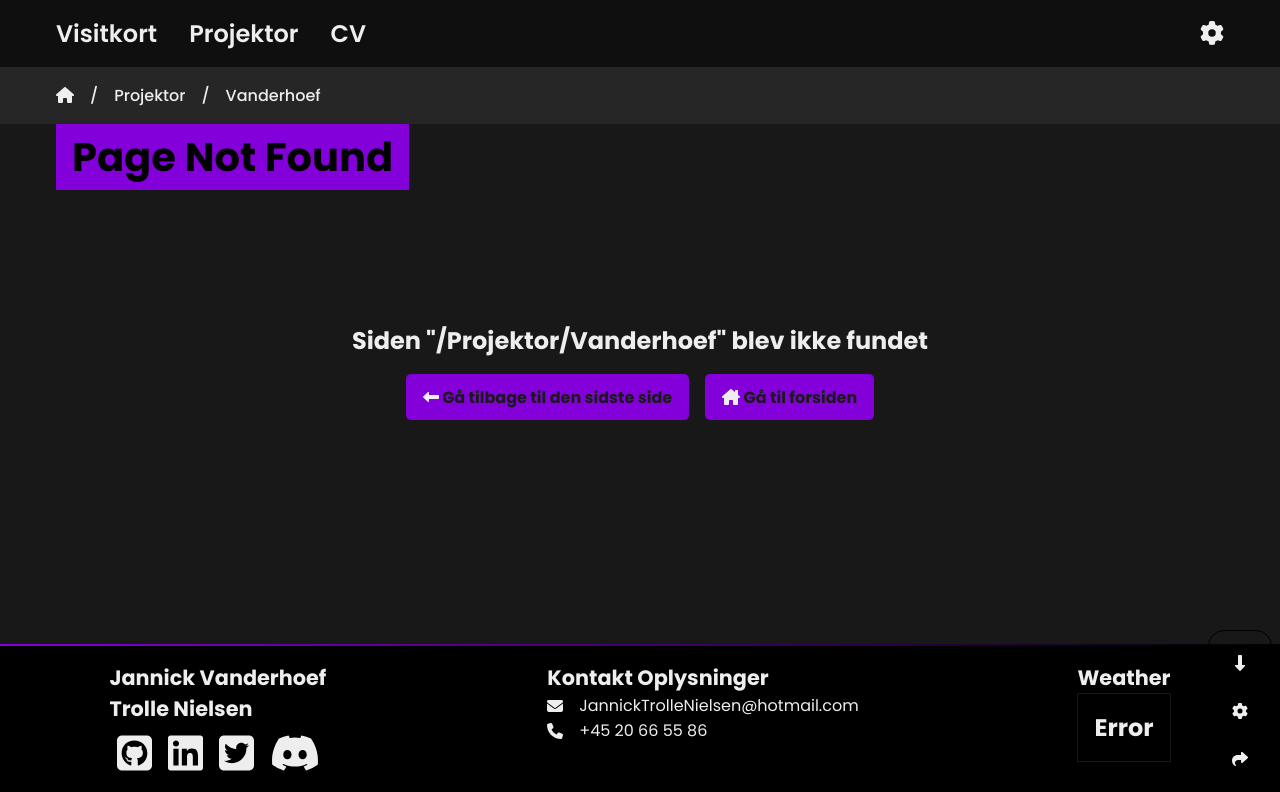
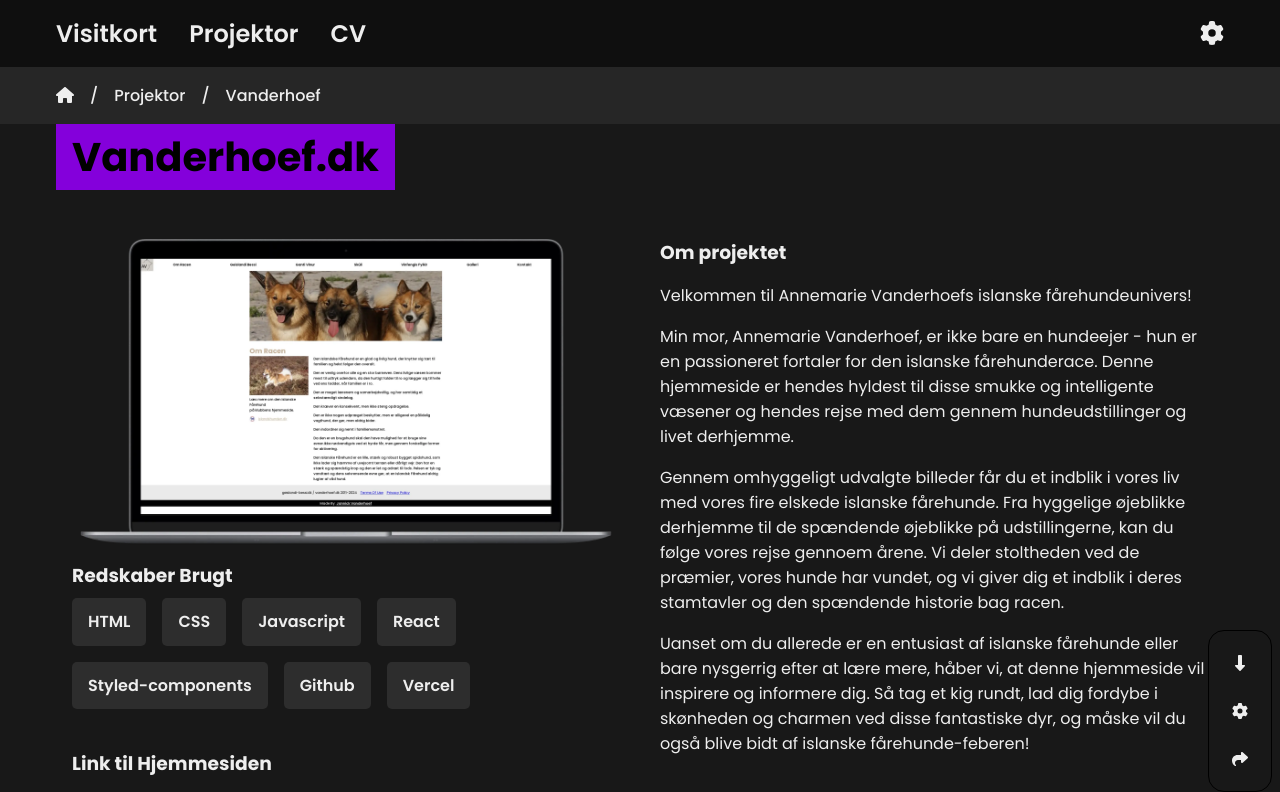
Before and after one commit to LolerSwager/portfolie-2023-react, a React (Create React App) app: page /Projektor/Vanderhoef in a window 1280 px wide. Shown: the top 792 px of the page. Built offline with nearby package versions, Linux system fonts and the light colour scheme; no server answers.

Commit message:
spitting Projektor into sebret pages

```diff
--- a/src/Components/Header/Header.jsx
+++ b/src/Components/Header/Header.jsx
@@ -30,7 +30,7 @@ export default function Header() {
                         </Link>
                     </li> */}
                     <li>
-                        <Link to="Projects" onClick={() => setMenuState((prevState) => !prevState)}>
+                        <Link to="Projektor" onClick={() => setMenuState((prevState) => !prevState)}>
                             Projektor
                         </Link>
                     </li>
--- a/src/Components/Main.jsx
+++ b/src/Components/Main.jsx
@@ -21,7 +21,7 @@ const StyledMain = styled.main`
     .ContainerMax {
         max-width: var(--pageMaxWidth);
         width: 100%;
-        padding: 0 1rem;
+        padding: 0 1rem 3rem 1rem;
         margin: 0 auto;
         h1 {
             background-color: var(--activeColor);
@@ -29,7 +29,7 @@ const StyledMain = styled.main`
             display: flex;
             padding: 0.2rem 1rem;
             font-size: 2.5rem;
-            margin-bottom: 1rem;
+            margin-bottom: 3rem;
             width: max-content;
         }
         @media only screen and (max-width: 700px) {
--- /dev/null
+++ b/src/Pages/Project.jsx
@@ -0,0 +1,173 @@
+import { styled } from "styled-components";
+import { FontAwesomeIcon } from "@fortawesome/react-fontawesome";
+import { faHouseChimney } from "@fortawesome/free-solid-svg-icons";
+import { faGithub } from "@fortawesome/free-brands-svg-icons";
+import Main from "../Components/Main";
+import VScreenshot from "../Assets/image/vanderhoef_screnshot.webp";
+import { Link } from "react-router-dom";
+
+export default function Project() {
+    return (
+        <Main PageHeader="Vanderhoef.dk" PageTitle="Vanderhoef.dk lavet af Jannick Vanderhoef Trolle Nielsen">
+            <StyledProject>
+                <section className="projekt-left">
+                    <img src={VScreenshot} alt="et skærmbilled af vanderhoef.dk start skærm i det man kommer ind på siden" loading="lazy" />
+                    <div className="skill-tags">
+                        <h3>Redskaber Brugt</h3>
+                        <ul>
+                            <li>HTML</li>
+                            <li>CSS</li>
+                            <li>Javascript</li>
+                            <li>React</li>
+                            <li>Styled-components</li>
+                            <li>Github</li>
+                            <li>Vercel</li>
+                        </ul>
+                    </div>
+                </section>
+                <section className="projekt-text">
+                    <h3>Om projektet </h3>
+                    <p>Velkommen til Annemarie Vanderhoefs islanske fårehundeunivers!</p>
+                    <p>
+                        Min mor, Annemarie Vanderhoef, er ikke bare en hundeejer - hun er en passioneret fortaler for den islanske fårehunderace. Denne hjemmeside er hendes hyldest til disse smukke og
+                        intelligente væsener og hendes rejse med dem gennem hundeudstillinger og livet derhjemme.
+                    </p>
+                    <p>
+                        Gennem omhyggeligt udvalgte billeder får du et indblik i vores liv med vores fire elskede islanske fårehunde. Fra hyggelige øjeblikke derhjemme til de spændende øjeblikke på
+                        udstillingerne, kan du følge vores rejse gennoem årene. Vi deler stoltheden ved de præmier, vores hunde har vundet, og vi giver dig et indblik i deres stamtavler og den
+                        spændende historie bag racen.
+                    </p>
+                    <p>
+                        Uanset om du allerede er en entusiast af islanske fårehunde eller bare nysgerrig efter at lære mere, håber vi, at denne hjemmeside vil inspirere og informere dig. Så tag et kig
+                        rundt, lad dig fordybe i skønheden og charmen ved disse fantastiske dyr, og måske vil du også blive bidt af islanske fårehunde-feberen!
+                    </p>
+                </section>
+                <section className="projekt-link">
+                    <h3>Link til Hjemmesiden</h3>
+                    <div>
+                        <a href="https://vanderhoef.dk" target="_blank">
+                            Vanderhoef.dk
+                        </a>
+                        <a href="https://github.com/LolerSwager/hunde" target="_blank">
+                            <FontAwesomeIcon icon={faGithub} />
+                            Github
+                        </a>
+                        <Link to="/Projektor" className="reversed">
+                            Go Back
+                        </Link>
+                    </div>
+                </section>
+            </StyledProject>
+        </Main>
+    );
+}
+
+const StyledProject = styled.article`
+    display: grid;
+    grid-template-areas:
+        "projekt-left projekt-text"
+        "projekt-link projekt-text";
+    grid-template-columns: repeat(2, 1fr);
+    margin: 1rem;
+    gap: 2.5rem;
+    @media only screen and (max-width: 800px) {
+        grid-template-areas:
+            "projekt-left"
+            "projekt-text"
+            "projekt-link";
+        grid-template-columns: 1fr;
+    }
+    img {
+        width: 100%;
+    }
+    .projekt-left {
+        grid-area: projekt-left;
+        display: flex;
+        flex-direction: column;
+        gap: 1rem;
+        h3 {
+            margin: 0 0 0.5rem 0;
+        }
+        ul {
+            display: flex;
+            flex-wrap: wrap;
+            gap: 1rem;
+            list-style: none;
+            li {
+                font-weight: 600;
+                padding: 0.7rem 1rem;
+                background-color: var(--wrapperColor);
+                border-radius: calc(var(--borderRadius) / 2);
+                // border-radius: var(--borderRadius);
+                cursor: default;
+                /*
+                &:hover {
+                    color: var(--activeColor);
+                } */
+            }
+        }
+    }
+    .projekt-text {
+        grid-area: projekt-text;
+        display: flex;
+        flex-direction: column;
+        gap: 1rem;
+    }
+    .projekt-link {
+        grid-area: projekt-link;
+        display: flex;
+        flex-direction: column;
+        gap: 1rem;
+        div {
+            display: flex;
+            align-items: center;
+            gap: 1rem;
+            a {
+                display: flex;
+                align-items: center;
+                gap: 0.7rem;
+                width: max-content;
+                background-color: var(--activeColor);
+                color: #1a1a1a;
+                border: 1px solid transparent;
+                border-radius: calc(var(--borderRadius) / 2);
+                transition: border-color 0.25s;
+                padding: 0.6em 1em;
+                font-size: 1em;
+                font-weight: 800;
+                text-decoration: none;
+                cursor: pointer;
+                * {
+                    fill: black;
+                }
+                & * :hover {
+                    fill: var(--activeColor);
+                }
+                &:hover {
+                    border-color: var(--activeColor);
+                    background-color: #1a1a1a;
+                    color: var(--activeColor);
+                }
+                &:disabled {
+                    background-color: #1a1a1a;
+                    color: #6a6a6a;
+                    &:hover {
+                        border-color: #1a1a1a;
+                        background-color: #1a1a1a;
+                        color: #6a6a6a;
+                        cursor: default;
+                    }
+                }
+            }
+            .reversed {
+                background-color: #1a1a1a;
+                color: var(--activeColor);
+                border-color: var(--activeColor);
+                &:hover {
+                    background-color: var(--activeColor);
+                    color: #1a1a1a;
+                }
+            }
+        }
+    }
+`;
--- a/src/Pages/Projects.jsx
+++ b/src/Pages/Projects.jsx
@@ -4,6 +4,7 @@ import { faHouseChimney } from "@fortawesome/free-solid-svg-icons";
 import { faGithub } from "@fortawesome/free-brands-svg-icons";
 import Main from "../Components/Main";
 import VScreenshot from "../Assets/image/vanderhoef_screnshot.webp";
+import { Link } from "react-router-dom";
 
 export default function Projects() {
     return (
@@ -14,18 +15,6 @@ export default function Projects() {
                 </section>
                 <section className="projekt-left">
                     <img src={VScreenshot} alt="et skærmbilled af vanderhoef.dk start skærm i det man kommer ind på siden" loading="lazy" />
-                    <div className="skill-tags">
-                        <h3>Tags</h3>
-                        <ul>
-                            <li>HTML</li>
-                            <li>CSS</li>
-                            <li>Javascript</li>
-                            <li>React</li>
-                            <li>Styled-components</li>
-                            <li>Github</li>
-                            <li>Vercel</li>
-                        </ul>
-                    </div>
                 </section>
                 <section className="projekt-text">
                     <h3>Om projektet </h3>
@@ -34,26 +23,10 @@ export default function Projects() {
                         Min mor, Annemarie Vanderhoef, er ikke bare en hundeejer - hun er en passioneret fortaler for den islanske fårehunderace. Denne hjemmeside er hendes hyldest til disse smukke og
                         intelligente væsener og hendes rejse med dem gennem hundeudstillinger og livet derhjemme.
                     </p>
-                    <p>
-                        Gennem omhyggeligt udvalgte billeder får du et indblik i vores liv med vores fire elskede islanske fårehunde. Fra hyggelige øjeblikke derhjemme til de spændende øjeblikke på
-                        udstillingerne, kan du følge vores rejse gennoem årene. Vi deler stoltheden ved de præmier, vores hunde har vundet, og vi giver dig et indblik i deres stamtavler og den
-                        spændende historie bag racen.
-                    </p>
-                    <p>
-                        Uanset om du allerede er en entusiast af islanske fårehunde eller bare nysgerrig efter at lære mere, håber vi, at denne hjemmeside vil inspirere og informere dig. Så tag et kig
-                        rundt, lad dig fordybe i skønheden og charmen ved disse fantastiske dyr, og måske vil du også blive bidt af islanske fårehunde-feberen!
-                    </p>
                 </section>
                 <section className="projekt-link">
-                    <h3>Link til Hjemmesiden</h3>
                     <div>
-                        <a href="https://vanderhoef.dk" target="_blank">
-                            Vanderhoef.dk
-                        </a>
-                        <a href="https://github.com/LolerSwager/hunde" target="_blank">
-                            <FontAwesomeIcon icon={faGithub} />
-                            Github
-                        </a>
+                        <Link to="Vanderhoef">Check Project</Link>
                     </div>
                 </section>
             </StyledProjects>
@@ -66,15 +39,17 @@ const StyledProjects = styled.article`
     grid-template-areas:
         "projekt-header projekt-header"
         "projekt-left  projekt-text"
-        "projekt-link projekt-text";
+        "projekt-left  projekt-link";
+    grid-template-columns: repeat(2, 1fr);
     margin: 1rem;
-    gap: 1rem;
+    gap: 2.5rem;
     @media only screen and (max-width: 800px) {
         grid-template-areas:
             "projekt-header"
             "projekt-left"
             "projekt-text"
             "projekt-link";
+        grid-template-columns: 1fr;
     }
     img {
         width: 100%;
@@ -82,8 +57,23 @@ const StyledProjects = styled.article`
     .projekt-header {
         grid-area: projekt-header;
         display: flex;
-        flex-direction: column;
-        gap: 1rem;
+        align-items: center;
+        justify-content: center;
+        padding: 1rem 0 2.5rem 0;
+        font-size: 1.3rem;
+        h2 {
+            position: relative;
+            width: max-content;
+            &::before {
+                position: absolute;
+                content: "";
+                background-color: var(--activeColor);
+                height: 2px;
+                width: 100%;
+                bottom: 0;
+                left: 0%;
+            }
+        }
     }
     .projekt-left {
         grid-area: projekt-left;
--- a/src/Router/AppRouter.jsx
+++ b/src/Router/AppRouter.jsx
@@ -9,6 +9,7 @@ import Test from "../Pages/test";
 import BusinessCard from "../Pages/BusinessCard";
 import Projects from "../Pages/Projects";
 import SiteMap from "../Pages/SiteMap";
+import Project from "../Pages/Project";
 
 export default function AppRouter() {
     return (
@@ -16,7 +17,8 @@ export default function AppRouter() {
             <Route path="/" element={<BusinessCard />} />
             <Route path="/home" element={<Home />} />
             <Route path="/cv" element={<Cv />} />
-            <Route path="/projects" element={<Projects />} />
+            <Route path="/Projektor" element={<Projects />} />
+            <Route path="/Projektor/Vanderhoef" element={<Project />} />
             <Route path="githubSearch" element={<GithubSearch />} />
             <Route path="/businessCard" element={<BusinessCard />} />
             <Route path="/Visitkort" element={<BusinessCard />} />
```
